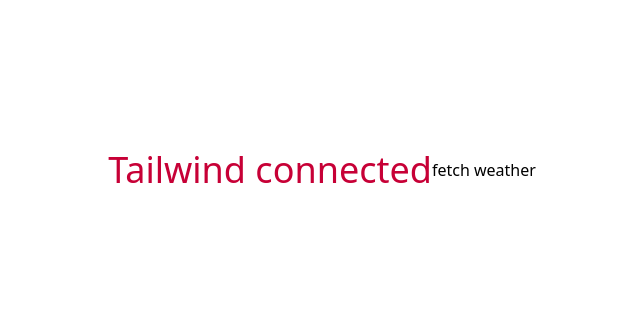
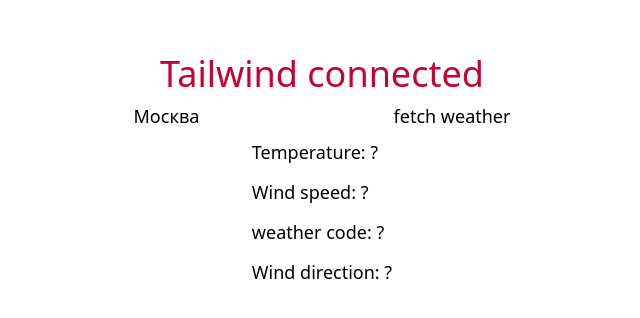
Before and after one commit to bogdanchik88/weather_app_react, a React (Vite) app: page / in a window 1280 px wide. Shown: the part 230-548 px from the top of the page, without its empty margins (318-958 px from the left). Built offline with nearby package versions, Linux system fonts and the light colour scheme.

Commit message:
Moving the API call into a separate function

```diff
--- a/src/App.jsx
+++ b/src/App.jsx
@@ -4,7 +4,10 @@
 function App() {
 
   return (
-    <MainComponent/>
+    <div className='flex justify-center items-center'>
+      <MainComponent/>
+    </div>
+
   )
 }
 
--- /dev/null
+++ b/src/api/cityApi.js
@@ -0,0 +1,38 @@
+import axios from "axios"
+
+export const fetchCityCoordinates = async (city) => {
+    try {
+        const res = await axios.get('https://geocoding-api.open-meteo.com/v1/search', {
+            params: {
+                name: city,
+                count: 1,
+                language: 'ru'
+            }
+        })
+        return res.data.results[0]
+    } catch (error) {
+        console.log({error})
+    }
+}
+
+export const fetchCityWeather = async (city) => {
+    try {
+        const res = await fetchCityCoordinates(city)
+        const latitude = res.latitude
+        const longitude = res.longitude
+
+        const res2 = await axios.get('https://api.open-meteo.com/v1/forecast',{
+            params: {
+                latitude,
+                longitude,
+                hourly: 'relative_humidity_2m,temperature_2m,weathercode',
+                current_weather: true,
+                timezone: 'auto'
+            }
+        })
+
+        return res2.data
+    } catch (error) {
+        console.log({error})
+    }
+}
--- a/src/components/MainComponent.jsx
+++ b/src/components/MainComponent.jsx
@@ -1,20 +1,43 @@
-import axios from 'axios'
+import { useState } from 'react'
+import { fetchCityWeather } from '../api/cityApi'
 
 const MainComponent = () => {
 
-    const handleData = async () => {
+    const [city, setCity] = useState('Москва')
+    const [temperature, setTemperature] = useState('?')
+    const [windSpeed, setWindSpeed] = useState('?')
+    const [weatherCode, setWeatherCode] = useState('?')
+    const [windDirection, setWindDirection] = useState('?')
+
+
+    const handleData = async (e) => {
+        e.preventDefault()
         try {
-            const res = await axios.get(`https://geocoding-api.open-meteo.com/v1/search?name=${'Санкт-Петербург'}&count=1&language=ru`)
-            console.log(res)
+            const res2 = await fetchCityWeather(city)
+            setTemperature(res2.current_weather.temperature)
+            setWindSpeed(res2.current_weather.windspeed)
+            setWeatherCode(res2.current_weather.weathercode)
+            setWindDirection(res2.current_weather.winddirection)
+            console.log(res2)
         } catch (error) {
             console.log({ 'error' : error })
         }
     }
 
   return (
-    <div className='flex justify-center items-center h-[100vh]'>
+    <div className='flex flex-col gap-2 justify-center items-center h-[100vh] w-10/12 max-w-[500px] text-lg'>
       <h1 className='text-2xl text-rose-700 hover:text-violet-700 hover:scale-[120%] md:text-4xl'>Tailwind connected</h1>
-      <button onClick={() => handleData()}>fetch weather</button>
+      <form onSubmit={handleData}>
+        <input value={city} onChange={(e) => setCity(e.target.value)} />
+        <button type='submit'>fetch weather</button>
+      </form>
+      <div className='flex flex-col justify-between gap-3'>
+        <p>Temperature: {temperature}</p>
+        <p>Wind speed: {windSpeed}</p>
+        <p>weather code: {weatherCode}</p>
+        <p>Wind direction: {windDirection}</p>
+      </div>
+
     </div>
   )
 }
```
